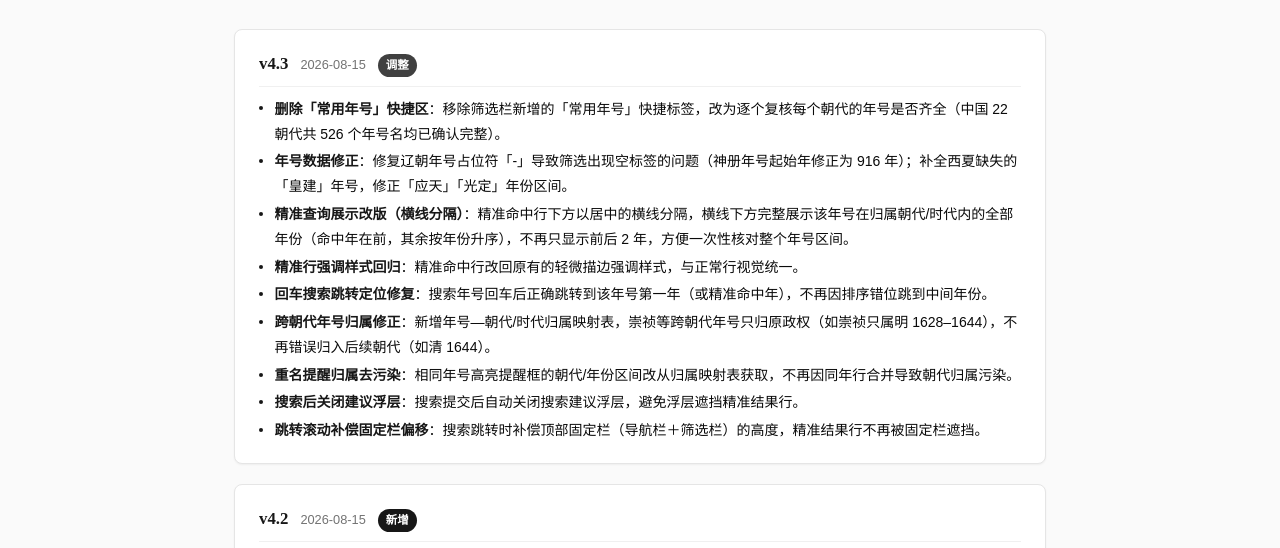
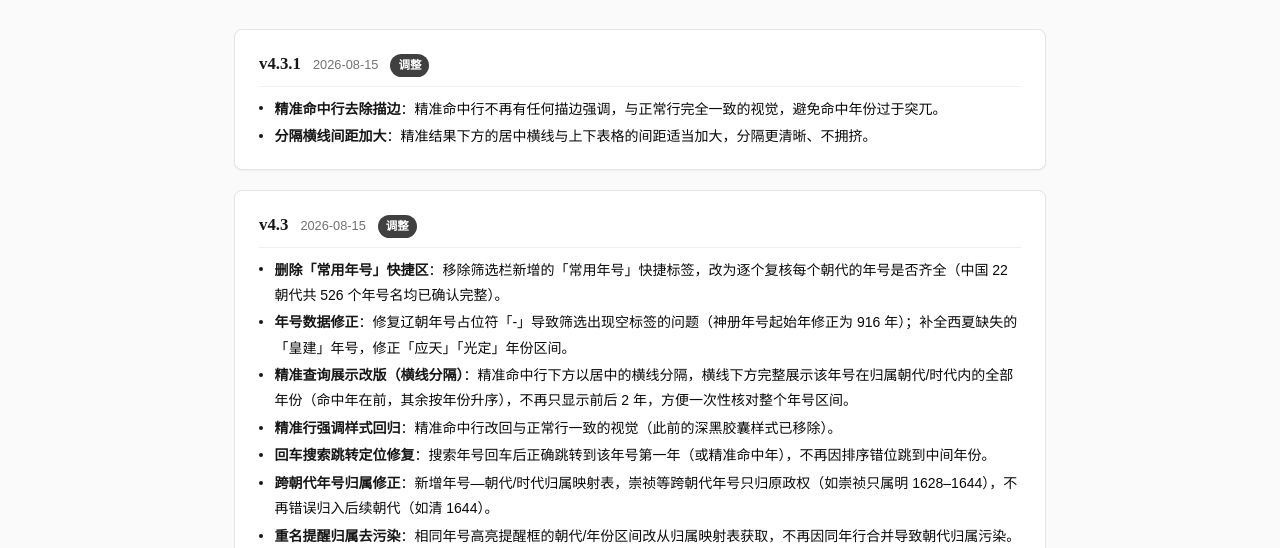
Before and after one commit to AnkoMaryken/kanseki-catalog, a plain HTML site: page changelog.html in a window 1280 px wide. Shown: the part 200-748 px from the top of the page. Drawn offline with Linux system fonts and the light colour scheme.

Commit message:
v4.3.1: 同步更新 changelog 日志

```diff
--- a/changelog.html
+++ b/changelog.html
@@ -99,6 +99,18 @@ body{transition:background-color .3s ease,color .3s ease}
 
   <div class="cl-entry">
     <div class="cl-head">
+      <span class="cl-ver">v4.3.1</span>
+      <span class="cl-date">2026-08-15</span>
+      <span class="cl-tag t-opt">调整</span>
+    </div>
+    <ul>
+      <li><b>精准命中行去除描边</b>：精准命中行不再有任何描边强调，与正常行完全一致的视觉，避免命中年份过于突兀。</li>
+      <li><b>分隔横线间距加大</b>：精准结果下方的居中横线与上下表格的间距适当加大，分隔更清晰、不拥挤。</li>
+    </ul>
+  </div>
+
+  <div class="cl-entry">
+    <div class="cl-head">
       <span class="cl-ver">v4.3</span>
       <span class="cl-date">2026-08-15</span>
       <span class="cl-tag t-opt">调整</span>
@@ -107,7 +119,7 @@ body{transition:background-color .3s ease,color .3s ease}
       <li><b>删除「常用年号」快捷区</b>：移除筛选栏新增的「常用年号」快捷标签，改为逐个复核每个朝代的年号是否齐全（中国 22 朝代共 526 个年号名均已确认完整）。</li>
       <li><b>年号数据修正</b>：修复辽朝年号占位符「-」导致筛选出现空标签的问题（神册年号起始年修正为 916 年）；补全西夏缺失的「皇建」年号，修正「应天」「光定」年份区间。</li>
       <li><b>精准查询展示改版（横线分隔）</b>：精准命中行下方以居中的横线分隔，横线下方完整展示该年号在归属朝代/时代内的全部年份（命中年在前，其余按年份升序），不再只显示前后 2 年，方便一次性核对整个年号区间。</li>
-      <li><b>精准行强调样式回归</b>：精准命中行改回原有的轻微描边强调样式，与正常行视觉统一。</li>
+      <li><b>精准行强调样式回归</b>：精准命中行改回与正常行一致的视觉（此前的深黑胶囊样式已移除）。</li>
       <li><b>回车搜索跳转定位修复</b>：搜索年号回车后正确跳转到该年号第一年（或精准命中年），不再因排序错位跳到中间年份。</li>
       <li><b>跨朝代年号归属修正</b>：新增年号—朝代/时代归属映射表，崇祯等跨朝代年号只归原政权（如崇祯只属明 1628–1644），不再错误归入后续朝代（如清 1644）。</li>
       <li><b>重名提醒归属去污染</b>：相同年号高亮提醒框的朝代/年份区间改从归属映射表获取，不再因同年行合并导致朝代归属污染。</li>
```
